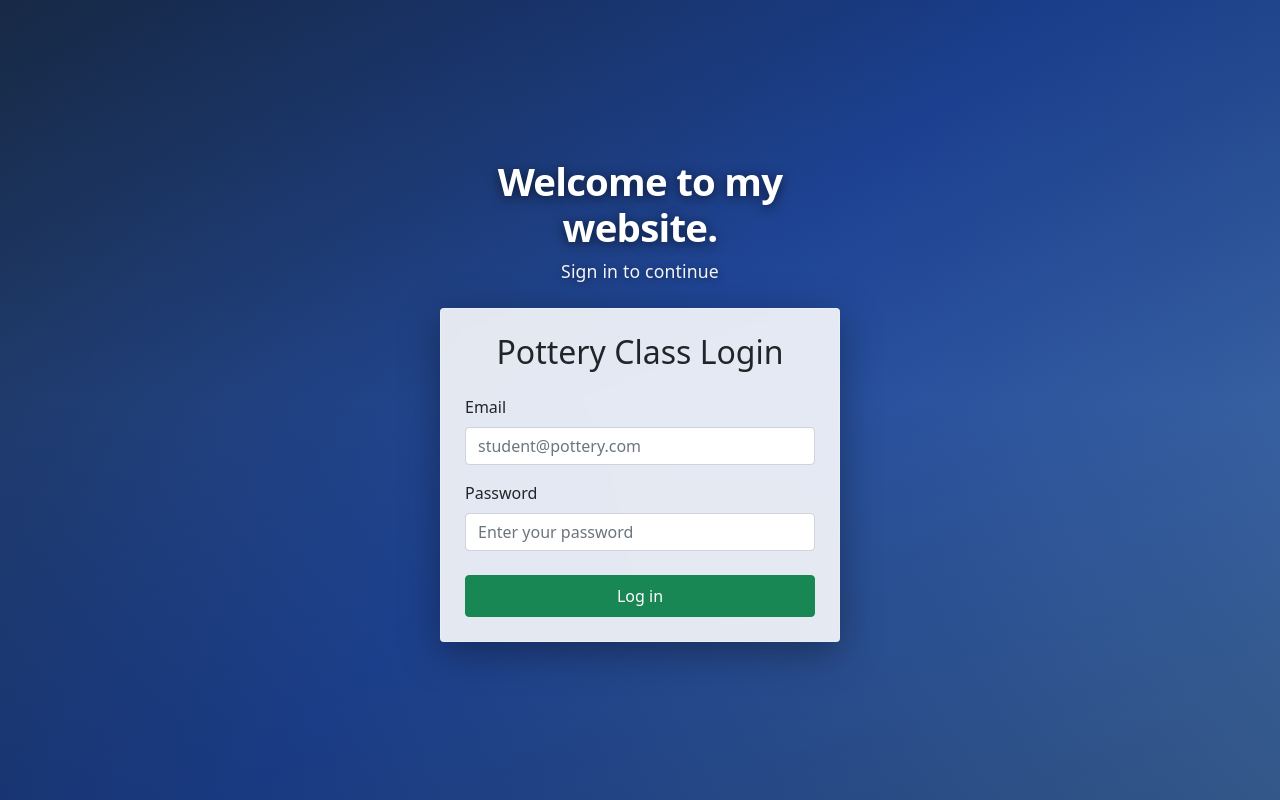
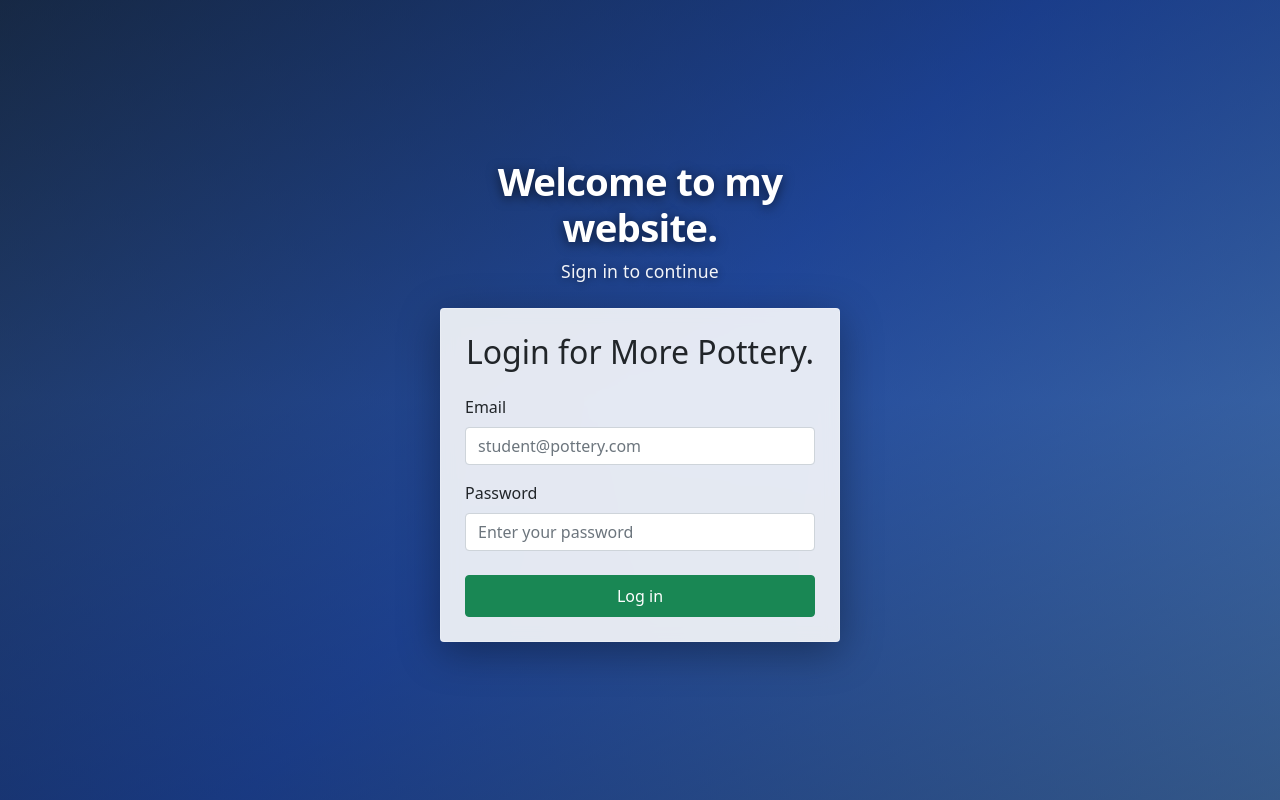
Before and after one commit to tarunb-via/testWebsite, a React (Vite) app: page / in a window 1280 px wide. Built offline with nearby package versions, Linux system fonts and the light colour scheme.

Commit message:
feat: change login label to 'Login for More Pottery.'

```diff
--- a/src/pages/LoginPage.jsx
+++ b/src/pages/LoginPage.jsx
@@ -61,7 +61,7 @@ function LoginPage() {
         </div>
         <Card className="login-card w-100 mx-auto">
           <Card.Body className="p-4">
-            <h2 className="text-center mb-4">Pottery Class Login</h2>
+            <h2 className="text-center mb-4">Login for More Pottery.</h2>
 
             {error && <Alert variant="danger">{error}</Alert>}
 
```
